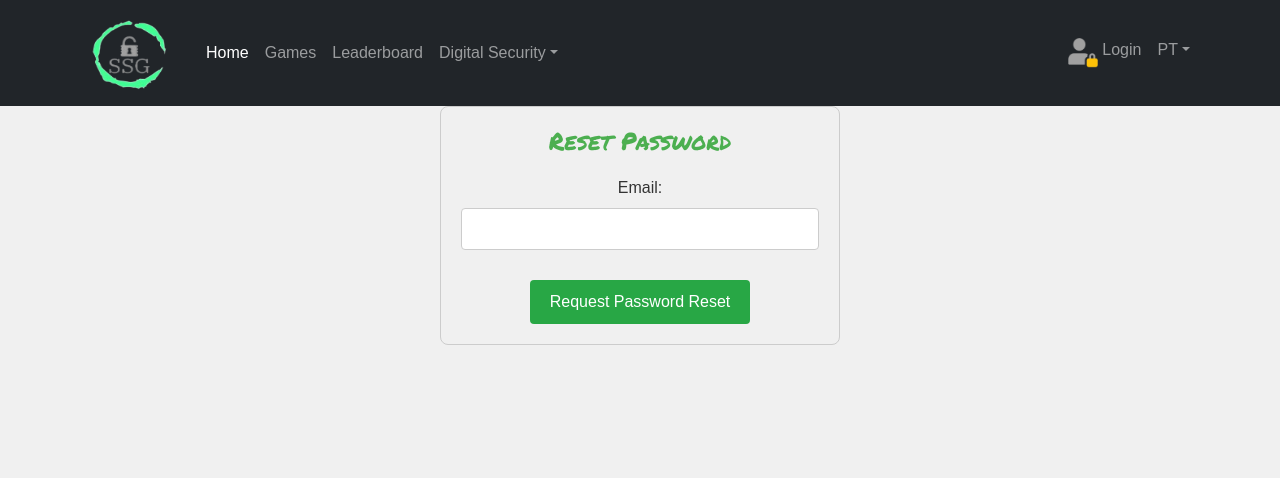
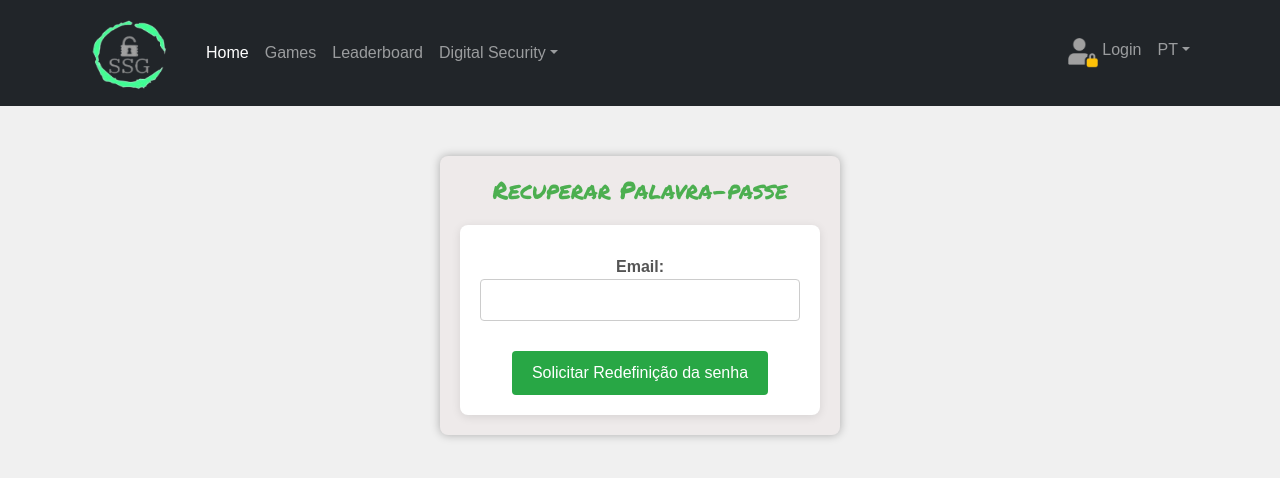
Before and after one commit to tiagoomota24/SSG, a React (Create React App) app in the folder client/: page /forgotpassword in a window 1280 px wide. Shown: the top 478 px of the page. Built offline with nearby package versions, Linux system fonts and the light colour scheme.

Commit message:
changes_forgotpassword

```diff
--- a/client/src/pages/Forgotpassword.js
+++ b/client/src/pages/Forgotpassword.js
@@ -7,6 +7,8 @@ const PasswordResetRequest = () => {
   const [email, setEmail] = useState('');
   const [message, setMessage] = useState('');
   const navigate = useNavigate();
+  const [isSuccess, setIsSuccess] = useState(false);
+
 
   const handleSubmit = async (e) => {
     e.preventDefault();
@@ -14,15 +16,19 @@ const PasswordResetRequest = () => {
     try {
       const response = await axios.post('http://localhost:3001/auth/requestPasswordReset', { email });
       setMessage(response.data.message);
-      navigate('/resetpassword', { state: { email } }); // Redireciona para a página de inserção do token
+      setTimeout(() => {
+        navigate('/resetpassword', { state: { email } });
+      }, 3000); // 3 segundos de atraso // Redireciona para a página de inserção do token
+      setIsSuccess(true);
     } catch (error) {
       setMessage(error.response ? error.response.data.message : 'Server error');
+      setIsSuccess(false);
     }
   };
 
   return (
     <div className="password-reset-request">
-      <h1>Reset Password</h1>
+      <h1>Recuperar Palavra-passe</h1>
       <form onSubmit={handleSubmit}>
         <label htmlFor="email">Email:</label>
         <input
@@ -33,9 +39,9 @@ const PasswordResetRequest = () => {
           onChange={(e) => setEmail(e.target.value)}
           required
         />
-        <button type="submit">Request Password Reset</button>
+        <button type="submit">Solicitar Redefinição da senha</button>
       </form>
-      {message && <p>{message}</p>}
+      {message && <p className={isSuccess ? "message-success" : "message-error"}>{message}</p>}
     </div>
   );
 };
--- a/client/src/pages/Resetpassword.js
+++ b/client/src/pages/Resetpassword.js
@@ -1,6 +1,7 @@
 import React, { useState } from 'react';
 import { useLocation } from 'react-router-dom';
 import axios from 'axios';
+import { useNavigate } from 'react-router-dom';
 import '../styles/PasswordReset.css';
 
 const Resetpassword = () => {
@@ -9,6 +10,9 @@ const Resetpassword = () => {
   const [token, setToken] = useState('');
   const [newPassword, setNewPassword] = useState('');
   const [message, setMessage] = useState('');
+  const [isSuccess, setIsSuccess] = useState(false);
+  const navigate = useNavigate();
+
 
   const handleSubmit = async (e) => {
     e.preventDefault();
@@ -20,8 +24,13 @@ const Resetpassword = () => {
         newPassword,
       });
       setMessage(response.data.message);
+      setTimeout(() => {
+        navigate('/login', { state: { email } });
+      }, 3000);
+      setIsSuccess(true);
     } catch (error) {
       setMessage(error.response ? error.response.data.message : 'Server error');
+      setIsSuccess(false);
     }
   };
 
@@ -49,7 +58,7 @@ const Resetpassword = () => {
         />
         <button type="submit">Reset Password</button>
       </form>
-      {message && <p>{message}</p>}
+      {message && <p className={isSuccess ? "message-success" : "message-error"}>{message}</p>}
     </div>
   );
 };
--- a/client/src/styles/Forgotpassword.css
+++ b/client/src/styles/Forgotpassword.css
@@ -2,9 +2,22 @@
     max-width: 400px;
     margin: 0 auto;
     padding: 20px;
-    border: 1px solid #ccc;
+    border: none;
     border-radius: 8px;
     text-align: center;
+    background-color: rgb(238, 234, 234);
+    margin-top: 50px;
+    box-shadow: 0 0 10px rgba(0, 0, 0, 0.288);
+  }
+
+  .password-reset-request form {
+    display: flex;
+    flex-direction: column;
+    align-items: center;
+    background: white;
+    padding: 20px;
+    border-radius: 8px;
+    box-shadow: 0 2px 10px rgba(0, 0, 0, 0.1);
   }
 
   .password-reset-request h1 {
@@ -12,8 +25,9 @@
   }
 
   .password-reset-request label {
-    display: block;
-    margin-bottom: 8px;
+    margin-top: 10px;
+    font-weight: bold;
+    color: #555;
   }
 
   .password-reset-request input {
@@ -32,6 +46,7 @@
     color: white;
     cursor: pointer;
     margin-top: 10px;
+    transition: background-color 0.3s;
   }
 
   .password-reset-request button:hover {
@@ -40,5 +55,12 @@
 
   .password-reset-request p {
     margin-top: 20px;
+  }
+
+  .message-success {
+    color: green;
+}
+
+.message-error {
     color: red;
-  }
+}
--- a/client/src/styles/PasswordReset.css
+++ b/client/src/styles/PasswordReset.css
@@ -1,15 +1,16 @@
 .password-reset {
-    display: flex;
-    flex-direction: column;
-    align-items: center;
-    justify-content: center;
-    height: 100vh;
-    background-color: #f0f2f5;
-    font-family: Arial, sans-serif;
+  max-width: 400px;
+  margin: 0 auto;
+  padding: 20px;
+  border: none;
+  border-radius: 8px;
+  text-align: center;
+  background-color: rgb(238, 234, 234);
+  margin-top: 50px;
+  box-shadow: 0 0 10px rgba(0, 0, 0, 0.288);
   }
 
   .password-reset h1 {
-    color: #333;
     margin-bottom: 20px;
   }
 
@@ -43,17 +44,24 @@
     padding: 10px 20px;
     border: none;
     border-radius: 4px;
-    background-color: #007bff;
+    background-color: #28a745;
     color: white;
     cursor: pointer;
     transition: background-color 0.3s;
   }
 
   .password-reset button:hover {
-    background-color: #0056b3;
+    background-color: #218838;
   }
 
   .password-reset p {
     margin-top: 20px;
-    color: #e74c3c;
   }
+
+  .message-success {
+    color: green;
+}
+
+.message-error {
+    color: red;
+}
```
Also changed, not shown: 1 other file (tests, documents, lock files or other folders).
